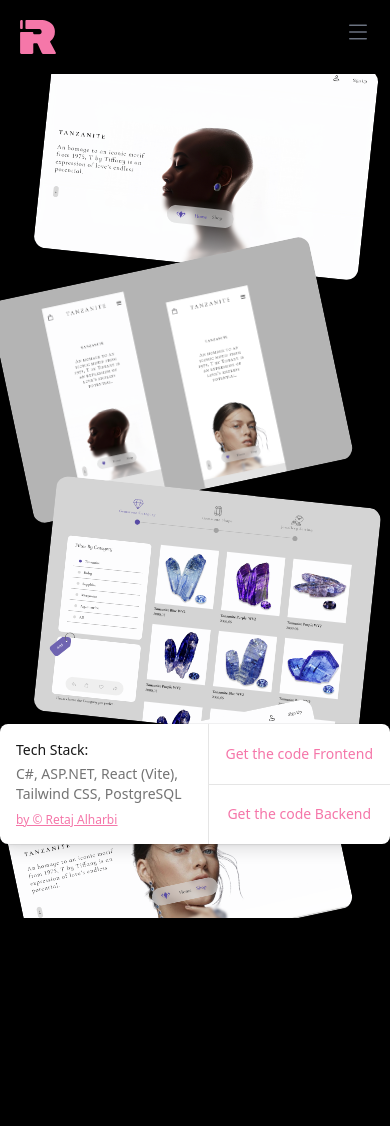
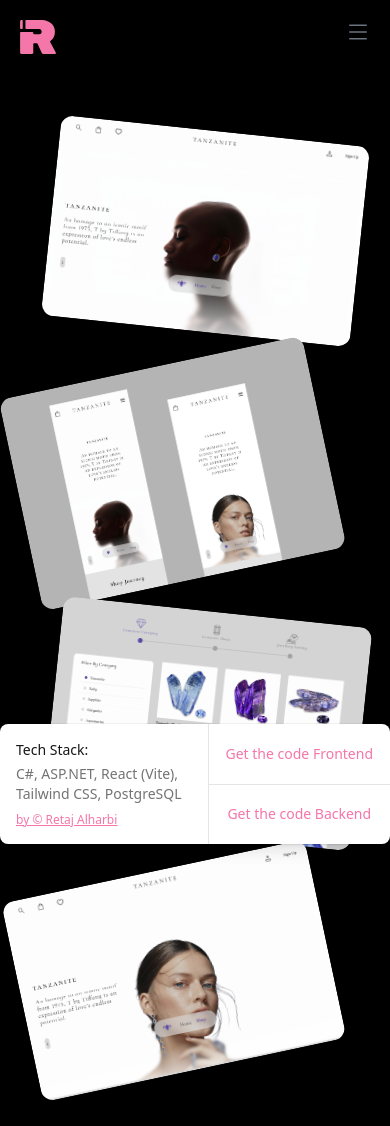
Before and after one commit to R-1493/Portfolio-Retaj-Alharbi, a React (Vite) app: page /Projects in a window 390 px wide. Before the commit the page ends 918 px from the top, so only its background shows below. Built offline with nearby package versions, Linux system fonts and the light colour scheme.

Commit message:
Initial commit

```diff
--- a/src/Pages/projects/Projects.jsx
+++ b/src/Pages/projects/Projects.jsx
@@ -6,77 +6,75 @@ import { Img4 } from '../../utils'
 
 const Projects = () => {
   return (
-    <section class="bg-zinc-50 overflow-hidden">
-      <div class="max-w-screen-xl 2xl:max-w-screen-3xl px-8 md:px-12 mx-auto py-12 lg:py-24 space-y-24 h-svh flex flex-col justify-center">
-        <div class="flex flex-col sm:flex-row mx-auto">
-          <a href="#_">
+    <section className="bg-zinc-50 overflow-hidden">
+      <div className="max-w-screen-xl 2xl:max-w-screen-3xl px-8 md:px-12 mx-auto py-12 lg:py-24 space-y-24 h-auto min-h-screen flex flex-col justify-center">
+        <div className="flex flex-col sm:flex-row mx-auto gap-4 sm:gap-0">
+          <a href="#_" className="sm:w-1/4 p-2 sm:p-0">
             <img
               src={Img1}
               alt="Tanznaite Project"
-              class="rounded-xl  rotate-6 hover:rotate-0 duration-500 hover:-translate-y-12 h-full w-full  hover:scale-150 transform origin-bottom"
-            />{' '}
+              className="rounded-xl rotate-6 hover:rotate-0 duration-500 hover:-translate-y-12 h-full w-full hover:scale-150 transform origin-bottom max-h-64 object-cover"
+            />
           </a>
-          <a href="#_">
-            {' '}
+          <a href="#_" className="sm:w-1/4 p-2 sm:p-0">
             <img
               src={Img2}
-              class="rounded-xl  -rotate-12 hover:rotate-0 duration-500 hover:-translate-y-12 h-full w-full  hover:scale-150 transform origin-bottom"
+              className="rounded-xl -rotate-12 hover:rotate-0 duration-500 hover:-translate-y-12 h-full w-full hover:scale-150 transform origin-bottom max-h-64 object-cover"
               alt="#_"
-            />{' '}
+            />
           </a>
-          <a href="#_">
-            {' '}
+          <a href="#_" className="sm:w-1/4 p-2 sm:p-0">
             <img
               src={Img3}
-              class="rounded-xl  rotate-6 hover:rotate-0 duration-500 hover:-translate-y-12 h-full w-full  hover:scale-150 transform origin-bottom"
+              className="rounded-xl rotate-6 hover:rotate-0 duration-500 hover:-translate-y-12 h-full w-full hover:scale-150 transform origin-bottom max-h-64 object-cover"
               alt="#_"
-            />{' '}
+            />
           </a>
-          <a href="#_">
-            {' '}
+          <a href="#_" className="sm:w-1/4 p-2 sm:p-0">
             <img
               src={Img4}
-              class="rounded-xl  -rotate-12 hover:rotate-0 duration-500 hover:-translate-y-12 h-full w-full  hover:scale-150 transform origin-bottom"
+              className="rounded-xl -rotate-12 hover:rotate-0 duration-500 hover:-translate-y-12 h-full w-full hover:scale-150 transform origin-bottom max-h-64 object-cover"
               alt="#_"
-            />{' '}
+            />
           </a>
         </div>
-        <div class="pointer-events-none fixed inset-x-0 bottom-0 sm:flex sm:justify-center sm:px-6 sm:pb-5 lg:px-8">
-          <div class="pointer-events-auto flex w-full max-w-md divide-x divide-neutral-200 rounded-lg bg-white shadow-lg ring-1 ring-black ring-opacity-5">
-            <div class="flex w-0 flex-1 items-center p-4">
-              <div class="w-full">
-                <p class="text-sm font-medium text-neutral-900">Tech Stack:</p>
-                <p class="mt-1 text-sm text-neutral-500">
+        <div className="pointer-events-none fixed inset-x-0 bottom-0 sm:flex sm:justify-center sm:px-6 sm:pb-5 lg:px-8">
+          <div className="pointer-events-auto flex w-full max-w-md divide-x divide-neutral-200 rounded-lg bg-white shadow-lg ring-1 ring-black ring-opacity-5">
+            <div className="flex w-0 flex-1 items-center p-4">
+              <div className="w-full">
+                <p className="text-sm font-medium text-neutral-900">
+                  Tech Stack:
+                </p>
+                <p className="mt-1 text-sm text-neutral-500">
                   C#, ASP.NET, React (Vite), Tailwind CSS, PostgreSQL
                 </p>
-                <p class="mt-2 text-xs text-[#F576A9]  underline">
-                  {' '}
-                  <a>by © Retaj Alharbi</a>{' '}
+                <p className="mt-2 text-xs text-[#F576A9] underline">
+                  <a>by © Retaj Alharbi</a>
                 </p>
               </div>
             </div>
-            <div class="flex">
-              <div class="flex flex-col divide-y divide-neutral-200">
-                <div class="flex h-0 flex-1">
-                  {' '}
+            <div className="flex">
+              <div className="flex flex-col divide-y divide-neutral-200">
+                <div className="flex h-0 flex-1">
                   <a
                     target="_blank"
                     href="https://github.com/R-1493/Tanznite-Frontend"
                     type="button"
-                    class="flex w-full items-center justify-center rounded-none rounded-tr-lg border border-transparent px-4 py-3 text-sm font-medium text-[#F576A9]  focus:z-10 focus:outline-none focus:ring-2 "
+                    className="flex w-full items-center justify-center rounded-none rounded-tr-lg border border-transparent px-4 py-3 text-sm font-medium text-[#F576A9] focus:z-10 focus:outline-none focus:ring-2"
+                    rel="noreferrer"
                   >
                     Get the code Frontend
-                  </a>{' '}
+                  </a>
                 </div>
-                <div class="flex h-0 flex-1">
-                  {' '}
+                <div className="flex h-0 flex-1">
                   <a
                     target="_blank"
                     href="https://github.com/R-1493/Tanznite-Backend-"
-                    class="flex w-full items-center justify-center rounded-none rounded-br-lg border border-transparent px-4 py-3 text-sm font-medium text-[#F576A9]   focus:outline-none focus:ring-2 "
+                    className="flex w-full items-center justify-center rounded-none rounded-br-lg border border-transparent px-4 py-3 text-sm font-medium text-[#F576A9] focus:outline-none focus:ring-2"
+                    rel="noreferrer"
                   >
                     Get the code Backend
-                  </a>{' '}
+                  </a>
                 </div>
               </div>
             </div>
```
